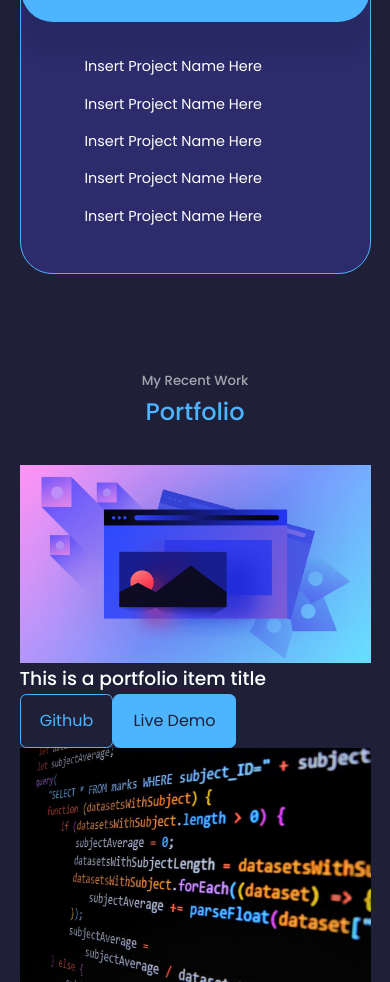
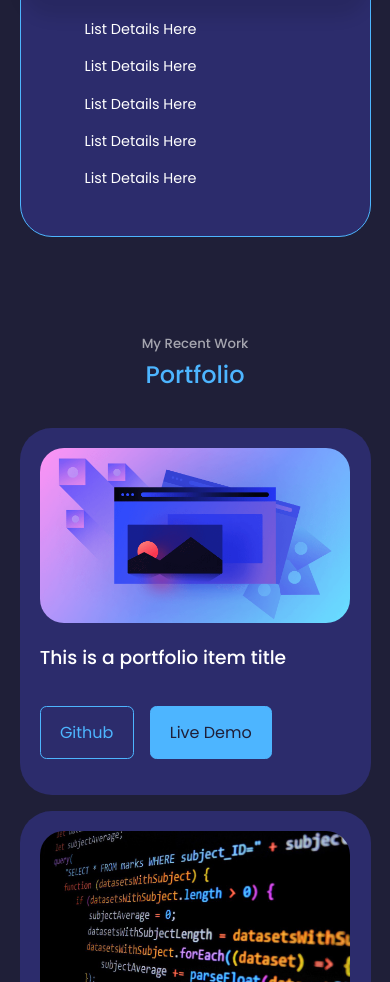
Before and after one commit to Reginald-Pitts-1/React_Portfolio, a React (Create React App) app in the folder portfolio-1/: page / in a window 390 px wide. Shown: the part 3840-4822 px from the top of the page. Built offline with nearby package versions, Linux system fonts and the light colour scheme; some icons are missing; the HTML template or start-up script is replaced by a standard one.

Commit message:
added data.map to sort through projects, edited html/css code for portfolio section

```diff
--- a/portfolio-1/src/components/Portfolio/Portfolio.css
+++ b/portfolio-1/src/components/Portfolio/Portfolio.css
@@ -0,0 +1,49 @@
+.portfolio_container {
+    display: grid;
+    grid-template-columns: repeat(3, 1fr);
+    gap: 2.5rem;
+}
+
+.portfolio_item {
+    background: var(--color-bg-variant);
+    padding: 1.2rem;
+    border-radius: 2rem;
+    border: 1px solid transparent;
+    transition: var(--transition);
+}
+
+.portfolio_item:hover {
+    border-color: var(--color-primary-variant);
+    background: transparent;
+}
+
+.portfolio_item-image {
+    border-radius: 1.5rem;
+    overflow: hidden;
+}
+
+.portfolio_item h3 {
+    margin: 1.2rem 0 2rem;
+}
+
+.portfolio_item-cta {
+    display: flex;
+    gap: 1rem;
+    margin-bottom: 1rem;
+}
+
+/* =============== MEDIA QUERIES (MEDIUM DEVICES) =============== */
+@media screen and (max-width: 1024px) {
+    .portfolio_container {
+        grid-template-columns: 1fr 1fr;
+        gap: 1.2rem;
+    }
+}
+
+ /* =============== MEDIA QUERIES (SMALL DEVICES) =============== */
+ @media screen and (max-width: 600px) {
+    .portfolio_container {
+        grid-template-columns: 1fr;
+        gap: 1rem;
+    }
+ }
--- a/portfolio-1/src/components/Portfolio/Portfolio.jsx
+++ b/portfolio-1/src/components/Portfolio/Portfolio.jsx
@@ -7,6 +7,51 @@
 import IMG5 from '../../assets/Portfolio5.jpg'
 import IMG6 from '../../assets/Portfolio6.jpg'
 
+const data = [
+  {
+    id: 1,
+    image: IMG1,
+    title: {/*Insert Name of Project*/},
+    github: {/*Insert Github project link*/},
+    demo: {/*Insert live demo link*/}
+  },
+  {
+    id: 2,
+    image: IMG2,
+    title: {/*Insert Name of Project*/},
+    github: {/*Insert Github project link*/},
+    demo: {/*Insert live demo link*/}
+  },
+  {
+    id: 3,
+    image: IMG3,
+    title: {/*Insert Name of Project*/},
+    github: {/*Insert Github project link*/},
+    demo: {/*Insert live demo link*/}
+  },
+  {
+    id: 4,
+    image: IMG4,
+    title: {/*Insert Name of Project*/},
+    github: {/*Insert Github project link*/},
+    demo: {/*Insert live demo link*/}
+  },
+  {
+    id: 5,
+    image: IMG5,
+    title: {/*Insert Name of Project*/},
+    github: {/*Insert Github project link*/},
+    demo: {/*Insert live demo link*/}
+  },
+  {
+    id: 6,
+    image: IMG6,
+    title: {/*Insert Name of Project*/},
+    github: {/*Insert Github project link*/},
+    demo: {/*Insert live demo link*/}
+  }
+]
+
 const Portfolio = () => {
   return (
     <section id="portfolio">
@@ -15,14 +60,33 @@
 
       <div className="container portfolio_container">
 
+        {/*
+          data.map(({id, image, title, github, demo}) => {
+            return (
+              <article key={id} className="portfolio_item">
+              <div className="portfolio_item-image">
+                <img src={image} alt={title} />
+              </div>
+              <h3>{title}</h3>
+              <div className="portfolio_item-cta">
+                <a href={github} className="btn">Github</a>
+                <a href={demo} className="btn btn-primary" target='_blank'>Live Demo</a>
+              </div>
+              </article>
+            )
+          })
+        */}
+
         <article className="portfolio_item">
           <div className="portfolio_item-image">
             <img src={IMG1} alt="" />
           </div>
           <h3>This is a portfolio item title</h3>
           {/*Add href="link to github project below"*/}
+          <div className="portfolio_item-cta">
             <a href="" className="btn">Github</a>
             <a href="" className="btn btn-primary" target='_blank'>Live Demo</a>
+          </div>
         </article>
 
         <article className="portfolio_item">
@@ -31,8 +95,10 @@
           </div>
           <h3>This is a portfolio item title</h3>
           {/*Add href="link to github project below"*/}
+          <div className="portfolio_item-cta">
             <a href="" className="btn">Github</a>
             <a href="" className="btn btn-primary" target='_blank'>Live Demo</a>
+          </div>
         </article>
 
         <article className="portfolio_item">
@@ -41,8 +107,10 @@
           </div>
           <h3>This is a portfolio item title</h3>
           {/*Add href="link to github project below"*/}
+          <div className="portfolio_item-cta">
             <a href="" className="btn">Github</a>
             <a href="" className="btn btn-primary" target='_blank'>Live Demo</a>
+          </div>
         </article>
 
         <article className="portfolio_item">
@@ -51,8 +119,10 @@
           </div>
           <h3>This is a portfolio item title</h3>
           {/*Add href="link to github project below"*/}
+          <div className="portfolio_item-cta">
             <a href="" className="btn">Github</a>
             <a href="" className="btn btn-primary" target='_blank'>Live Demo</a>
+          </div>
         </article>
 
         <article className="portfolio_item">
@@ -61,8 +131,10 @@
           </div>
           <h3>This is a portfolio item title</h3>
           {/*Add href="link to github project below"*/}
+          <div className="portfolio_item-cta">
             <a href="" className="btn">Github</a>
             <a href="" className="btn btn-primary" target='_blank'>Live Demo</a>
+          </div>
         </article>
 
         <article className="portfolio_item">
@@ -71,8 +143,10 @@
           </div>
           <h3>This is a portfolio item title</h3>
           {/*Add href="link to github project below"*/}
+          <div className="portfolio_item-cta">
             <a href="" className="btn">Github</a>
             <a href="" className="btn btn-primary" target='_blank'>Live Demo</a>
+          </div>
         </article>
 
       </div>
--- a/portfolio-1/src/components/Services/Services.jsx
+++ b/portfolio-1/src/components/Services/Services.jsx
@@ -18,27 +18,27 @@
           <ul className="service_list">
             <li>
               <LiaCheckCircle className="service_list-icon" />
-              <p>Insert Project Name Here</p>
+              <p>List Details Here</p>
             </li>
 
             <li>
               <LiaCheckCircle className="service_list-icon" />
-              <p>Insert Project Name Here</p>
+              <p>List Details Here</p>
             </li>
 
             <li>
               <LiaCheckCircle className="service_list-icon" />
-              <p>Insert Project Name Here</p>
+              <p>List Details Here</p>
             </li>
 
             <li>
               <LiaCheckCircle className="service_list-icon" />
-              <p>Insert Project Name Here</p>
+              <p>List Details Here</p>
             </li>
 
             <li>
               <LiaCheckCircle className="service_list-icon" />
-              <p>Insert Project Name Here</p>
+              <p>List Details Here</p>
             </li>
           </ul>
 
@@ -54,33 +54,29 @@
           <ul className="service_list">
             <li>
               <LiaCheckCircle className="service_list-icon" />
-              <p>Insert Project Name Here</p>
+              <p>List Details Here</p>
             </li>
 
             <li>
               <LiaCheckCircle className="service_list-icon" />
-              <p>Insert Project Name Here</p>
+              <p>List Details Here</p>
             </li>
 
             <li>
               <LiaCheckCircle className="service_list-icon" />
-              <p>Insert Project Name Here</p>
+              <p>List Details Here</p>
             </li>
 
             <li>
               <LiaCheckCircle className="service_list-icon" />
-              <p>Insert Project Name Here</p>
+              <p>List Details Here</p>
             </li>
 
             <li>
               <LiaCheckCircle className="service_list-icon" />
-              <p>Insert Project Name Here</p>
+              <p>List Details Here</p>
             </li>
 
-            <li>
-              <LiaCheckCircle className="service_list-icon" />
-              <p>Insert Project Name Here</p>
-            </li>
           </ul>
 
         </article>
@@ -95,27 +91,27 @@
           <ul className="service_list">
             <li>
               <LiaCheckCircle className="service_list-icon" />
-              <p>Insert Project Name Here</p>
+              <p>List Details Here</p>
             </li>
 
             <li>
               <LiaCheckCircle className="service_list-icon" />
-              <p>Insert Project Name Here</p>
+              <p>List Details Here</p>
             </li>
 
             <li>
               <LiaCheckCircle className="service_list-icon" />
-              <p>Insert Project Name Here</p>
+              <p>List Details Here</p>
             </li>
 
             <li>
               <LiaCheckCircle className="service_list-icon" />
-              <p>Insert Project Name Here</p>
+              <p>List Details Here</p>
             </li>
 
             <li>
               <LiaCheckCircle className="service_list-icon" />
-              <p>Insert Project Name Here</p>
+              <p>List Details Here</p>
             </li>
           </ul>
 
```
Lines whose indentation alone changed are shown as unchanged.
